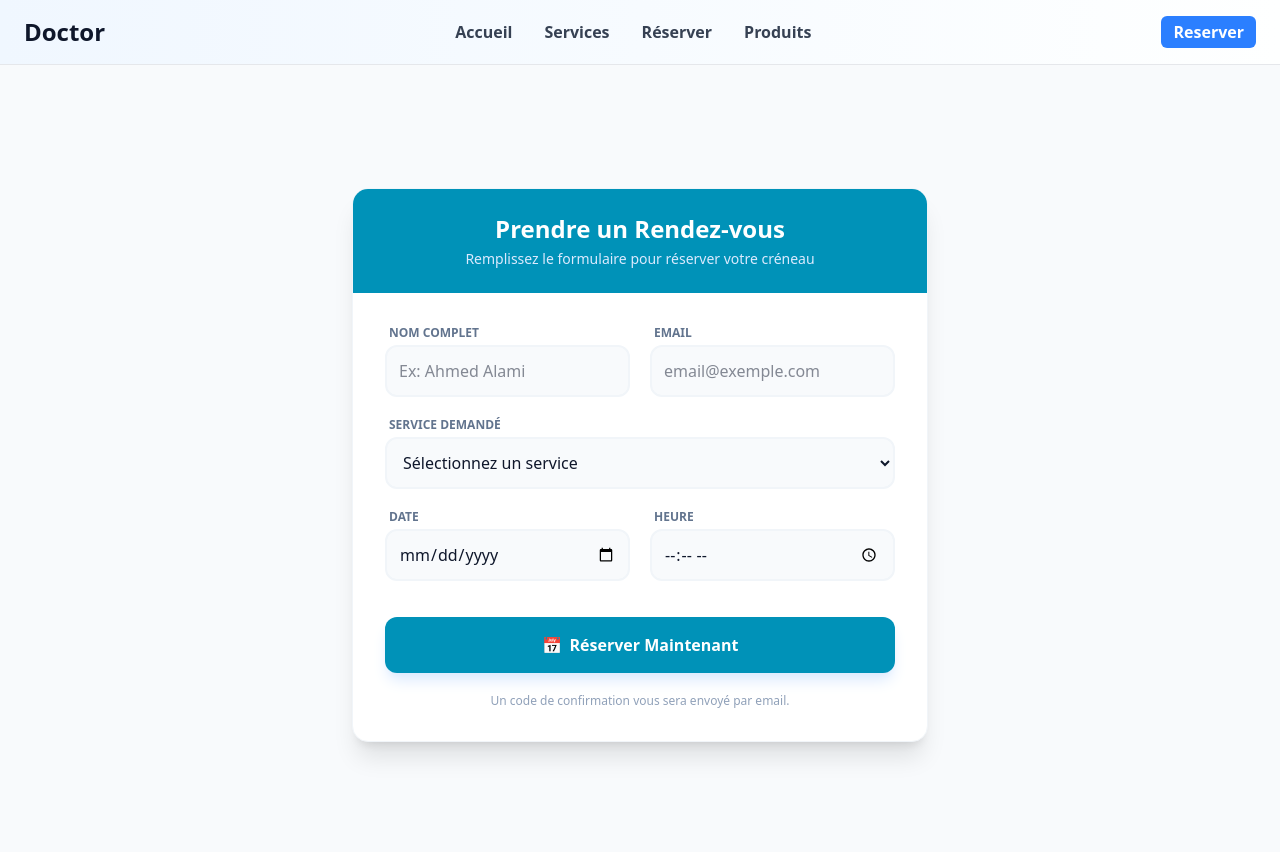
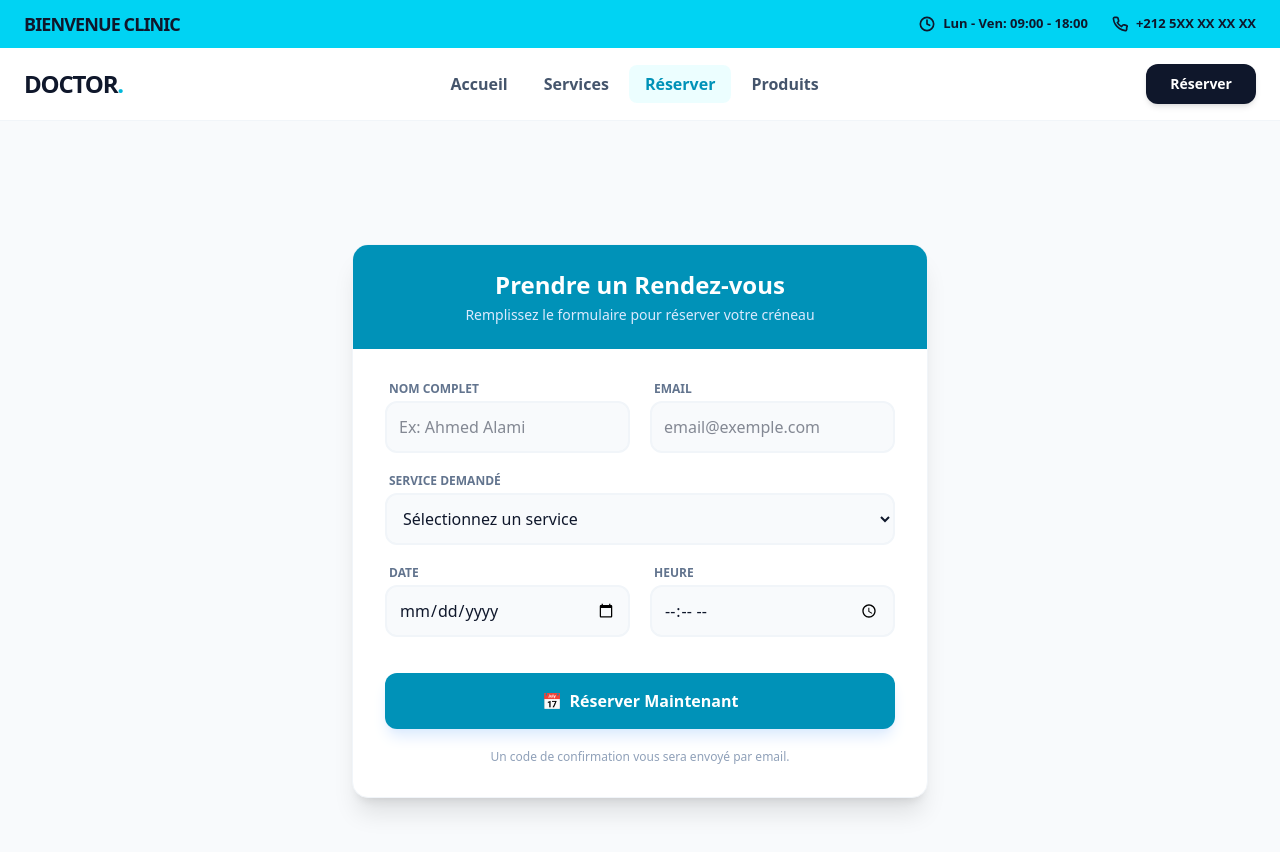
Before and after one commit to user-user90/docteur-dentaire, a Next.js app: page /reservations in a window 1280 px wide. Shown: the top 852 px of the page. Built offline with nearby package versions, Linux system fonts and the light colour scheme; no server answers.

Commit message:
Add scroll animations to Contact section using Framer Motion

```diff
--- a/src/app/(website)/Hero.jsx
+++ b/src/app/(website)/Hero.jsx
@@ -16,60 +16,49 @@ const getdata = async () => {
 
 async function Hero() {
   const data = await getdata()
-  if (!data) return null;
+  if (!data || !data.heroImage) return null;
 
   return (
-    <header className="relative min-h-screen w-full flex items-center overflow-hidden">
-      {/* خلفية الصورة */}
-      <div className="absolute inset-0 z-0">
-        <Image
-          src={data?.heroImage}
-          alt="Medical Background"
-          fill
-          className="object-cover object-center scale-105" // أضفت scale خفيف ليعطي عمقاً
-          priority
-        />
-        {/* تحسين الطبقة الشفافة لتكون أقوى في الموبايل */}
-        <div className="absolute inset-0 bg-gradient-to-r from-transparent  via-blue-300 to-transparent z-10" />
-      </div>
+    <header className="relative w-full h-screen overflow-hidden flex items-center">
+      {/* 1. الصورة كخلفية كاملة */}
+      <Image
+        src={data.heroImage}
+        alt={data.title}
+        fill
+        className="object-cover z-0"
+        priority
+      />
 
-      <div className="flex flex-col items-start justify-start container mx-auto px-6 lg:px-12 relative z-20">
-        {/* المحتوى مع أنيماسيون بسيط عبر Tailwind */}
-        <div className="max-w-3xl space-y-8 animate-in fade-in slide-in-from-left-10 duration-1000">
+      {/* 2. طبقة تغميق (Overlay) لضمان وضوح الخط */}
+      <div className="absolute inset-0 bg-black/40 z-10" />
 
-          <div className="space-y-4">
-            <h1 className="text-5xl md:text-7xl font-black text-cyan-800 leading-[1.1]">
-              <span className="text-slate-900 block mb-2">{data.title}</span>
+      {/* 3. محتوى النصوص والأزرار */}
+      <div className="container mx-auto px-6 relative z-20 text-center md:text-left">
+        <div className="max-w-3xl space-y-6">
+
+          <div className="space-y-2">
+            <h1 className="text-5xl md:text-7xl font-black text-white leading-tight">
+              {data.title}
+            </h1>
+            <h2 className="text-2xl md:text-4xl font-bold text-cyan-400">
               {data.subtitle}
-            </h1>
-            <p className="text-xl text-slate-800 font-medium leading-relaxed max-w-xl border-l-4 border-cyan-600 pl-4">
-              {data.description}
-            </p>
+            </h2>
           </div>
 
-          <div className="flex gap-4 pt-4">
+          <p className="text-lg md:text-xl text-gray-100 max-w-2xl leading-relaxed font-medium">
+            {data.description}
+          </p>
+
+          <div className="flex flex-wrap gap-4 pt-6 justify-center md:justify-start">
             <Link
               href="/reservations"
-              className=" bg-black text-white  flex items-center  rounded-md py-2 px-4 font-bold hover:bg-cyan-700 transition-all shadow-2xl shadow-cyan-200 active:scale-95"
+              className="bg-cyan-500 text-white px-8 py-4 rounded-xl font-bold text-lg hover:bg-cyan-600 transition-all shadow-lg active:scale-95"
             >
-              Prendre rendez-vous
+              Prendre RDV
             </Link>
-            <button className="bg-white/40 backdrop-blur-md border-2 border-white/60 text-slate-800 py-2 px-4 rounded-md font-extrabold hover:bg-white transition-all shadow-sm">
+            <button className="bg-white/10 backdrop-blur-md border border-white/20 text-white px-8 py-4 rounded-xl font-bold text-lg hover:bg-white/20 transition-all">
               Nos Services
             </button>
-          </div>
-
-          {/* الإحصائيات مع خلفية زجاجية خفيفة في الموبايل */}
-          <div className="flex gap-10 border-t border-slate-300/30">
-            <div className="group cursor-default">
-              <p className="text-3xl font-black text-slate-900 group-hover:text-cyan-600 transition-colors">10k+</p>
-              <p className="text-xs font-black text-slate-500 uppercase tracking-[0.2em]">Patients</p>
-            </div>
-            <div className="w-[1px] bg-slate-300/50 h-12" />
-            <div className="group cursor-default">
-              <p className="text-3xl font-black text-slate-900 group-hover:text-cyan-600 transition-colors">15+</p>
-              <p className="text-xs font-black text-slate-500 uppercase tracking-[0.2em]">Expérience</p>
-            </div>
           </div>
 
         </div>
--- a/src/app/(website)/Navbar.jsx
+++ b/src/app/(website)/Navbar.jsx
@@ -3,7 +3,6 @@ import Link from "next/link"
 import { usePathname } from "next/navigation"
 
 function Navbar() {
-  // ## Link
   const links = [
     { name: "Accueil", href: "/" },
     { name: "Services", href: "/services" },
@@ -12,26 +11,75 @@ const links = [
   ];
 
   const pathname = usePathname()
+
+  // إخفاء الـ Navbar داخل السانتي استوديو
   if (pathname.startsWith('/studio')) return null
+
   return (
-   <div className="bg-linear-to-r from-[#F0F7FF] to-[#FEFFFF] border-b border-gray-200 px-6 py-4">
-   <nav className="flex items-center justify-between ">
-    {/* ## logo */}
-    <Link className="font-bold text-2xl" href={"/"}>Doctor</Link>
-    <ul className="hidden md:flex">
-      {links?.map((link,index)=>(
-        <li key={index} className="">
+    <header className="w-full z-50">
+      {/* 1. الشريط العلوي (Top Bar) */}
+      <div className="bg-cyan-400 py-2 md:h-12 flex items-center">
+        <div className="container mx-auto px-6 flex flex-col md:flex-row justify-between items-center gap-2 md:gap-0">
+
+          {/* اسم العيادة أو شعار صغير */}
+          <div className="flex items-center">
+            <span className="text-lg font-black text-slate-900 tracking-tighter uppercase">
+              Bienvenue Clinic
+            </span>
+          </div>
+
+          {/* أوقات العمل والاتصال */}
+          <div className="flex items-center gap-6">
+            <div className="hidden sm:flex items-center gap-2 text-slate-900 font-bold text-[13px]">
+              <svg xmlns="http://www.w3.org/2000/svg" width="16" height="16" viewBox="0 0 24 24" fill="none" stroke="currentColor" strokeWidth="2.5" strokeLinecap="round" strokeLinejoin="round"><circle cx="12" cy="12" r="10"/><polyline points="12 6 12 12 16 14"/></svg>
+              <span>Lun - Ven: 09:00 - 18:00</span>
+            </div>
+
+            <a href="tel:+212500000000" className="flex items-center gap-2 text-slate-900 font-bold text-[13px] hover:text-white transition-colors">
+              <svg xmlns="http://www.w3.org/2000/svg" width="16" height="16" viewBox="0 0 24 24" fill="none" stroke="currentColor" strokeWidth="2.5" strokeLinecap="round" strokeLinejoin="round"><path d="M22 16.92v3a2 2 0 0 1-2.18 2 19.79 19.79 0 0 1-8.63-3.07 19.5 19.5 0 0 1-6-6 19.79 19.79 0 0 1-3.07-8.67A2 2 0 0 1 4.11 2h3a2 2 0 0 1 2 1.72 12.84 12.84 0 0 0 .7 2.81 2 2 0 0 1-.45 2.11L8.09 9.91a16 16 0 0 0 6 6l2.18-2.18a2 2 0 0 1 2.11-.45 12.84 12.84 0 0 0 2.81.7 2 2 0 0 1 1.72 2z"/></svg>
+              <span>+212 5XX XX XX XX</span>
+            </a>
+          </div>
+        </div>
+      </div>
+
+      {/* 2. شريط التنقل الرئيسي (Main Navbar) */}
+      <div className="bg-white/80 backdrop-blur-md border-b border-slate-100 px-6 py-4">
+        <nav className="container mx-auto flex items-center justify-between">
+
+          {/* Logo */}
+          <Link className="font-black text-2xl tracking-tighter text-slate-900" href="/">
+            DOCTOR<span className="text-cyan-500">.</span>
+          </Link>
+
+          {/* Links */}
+          <ul className="hidden md:flex items-center gap-1">
+            {links.map((link, index) => (
+              <li key={index}>
                 <Link
-          className="m-4 font-bold text-gray-700"
-          href={link.href}>{link.name}</Link>
+                  className={`px-4 py-2 font-bold transition-all rounded-lg ${
+                    pathname === link.href
+                    ? "text-cyan-600 bg-cyan-50"
+                    : "text-slate-600 hover:text-cyan-600 hover:bg-slate-50"
+                  }`}
+                  href={link.href}
+                >
+                  {link.name}
+                </Link>
               </li>
             ))}
           </ul>
 
-    {/* reserver */}
-    <Link className="bg-blue-500 text-white font-bold px-3 py-1 rounded-md" href={"/"}>Reserver</Link>
+          {/* Call to Action */}
+          <Link
+            className="bg-slate-900 text-white font-bold px-6 py-2.5 rounded-xl hover:bg-slate-800 transition-all shadow-md active:scale-95 text-sm"
+            href="/reservations"
+          >
+            Réserver
+          </Link>
         </nav>
       </div>
+    </header>
   )
 }
 
```
Lines whose indentation alone changed are shown as unchanged.
